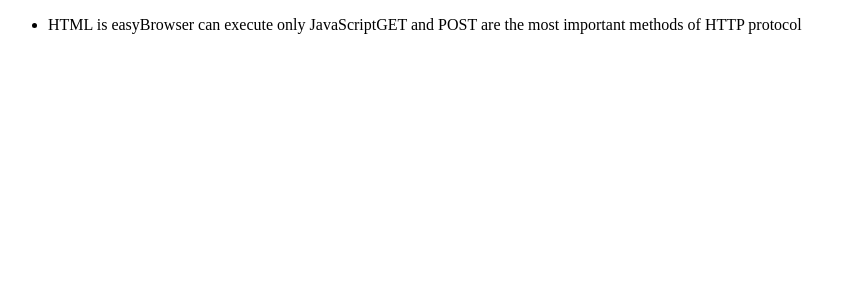
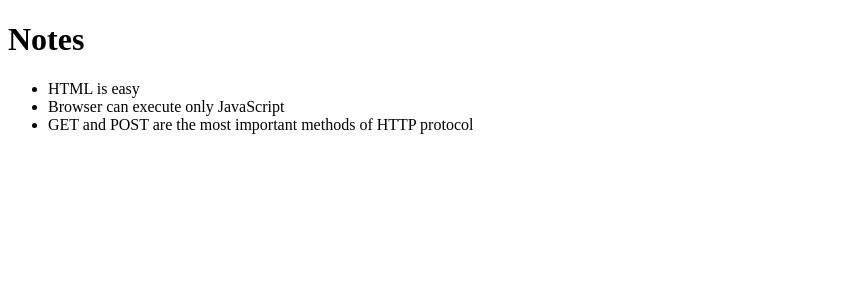
Before and after one commit to zee123123/react-note, a JavaScript app: page / in a window 1280 px wide. Shown: the top 300 px of the page, without its empty margins (0-856 px from the left). Built offline with nearby package versions, Linux system fonts and the light colour scheme.

Commit message:
Make the note into one li for each.

```diff
--- a/src/App.js
+++ b/src/App.js
@@ -1,8 +1,13 @@
-const App = ({notes}) => {
- return <ul>
-   <li>
-     {notes.map(note => note.content)}
-   </li>
- </ul>
-}
+const App = ({ notes }) => {
+  return (
+    <>
+      <h1>Notes</h1>
+      <ul>
+        {notes.map((note) => (
+          <li>{note.content}</li>
+        ))}
+      </ul>
+    </>
+  );
+};
 export default App;
```
